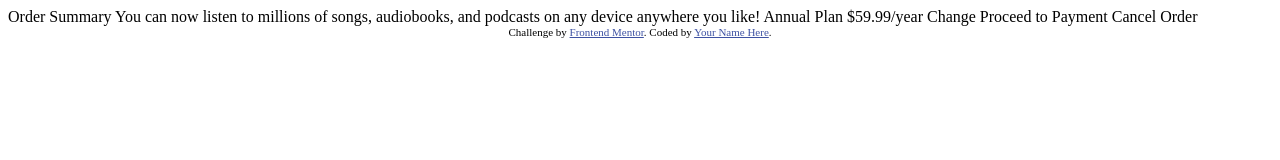
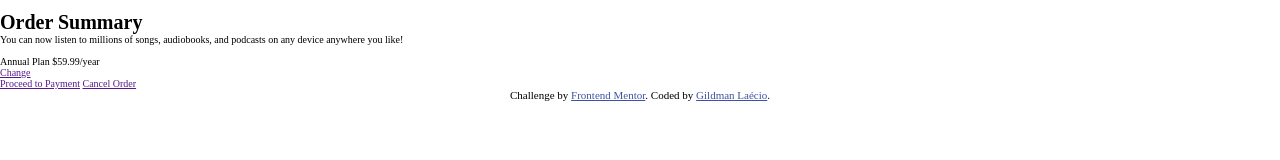
Before and after one commit to gillaercio/order-summary-component-main, a plain HTML site: page index.html in a window 1280 px wide. Drawn offline with nearby package versions, Linux system fonts and the light colour scheme; files that its build step writes are made by us from their sources.

Commit message:
HTML structure created

```diff
--- a/index.html
+++ b/index.html
@@ -2,36 +2,45 @@
 <html lang="en">
 <head>
   <meta charset="UTF-8">
-  <meta name="viewport" content="width=device-width, initial-scale=1.0"> <!-- displays site properly based on user's device -->
+  <meta name="viewport" content="width=device-width, initial-scale=1.0">
+  <link rel="preconnect" href="https://fonts.googleapis.com">
+  <link rel="preconnect" href="https://fonts.gstatic.com" crossorigin>
 
-  <link rel="icon" type="image/png" sizes="32x32" href="./images/favicon-32x32.png">
+  <link rel="icon" type="image/png" sizes="32x32" href="./assets/images/favicon-32x32.png">
 
   <title>Frontend Mentor | Order summary card</title>
 
-  <!-- Feel free to remove these styles or customise in your own stylesheet 👍 -->
-  <style>
-    .attribution { font-size: 11px; text-align: center; }
-    .attribution a { color: hsl(228, 45%, 44%); }
-  </style>
+  <link href="https://fonts.googleapis.com/css2?family=Red+Hat+Display:ital,wght@0,300..900;1,300..900&display=swap" rel="stylesheet">
+  <link rel="stylesheet" href="./assets/css/index.css">
 </head>
 <body>
 
-  Order Summary
+  <main>
+    <img src="" alt="">
 
-  You can now listen to millions of songs, audiobooks, and podcasts on any
-  device anywhere you like!
+    <h1>Order Summary</h1>
 
-  Annual Plan
-  $59.99/year
+    <p>
+      You can now listen to millions of songs, audiobooks, and podcasts on any
+      device anywhere you like!
+    </p>
 
-  Change
+    <div>
+      <img src="" alt="">
+      <div>
+        <span>Annual Plan</span>
+        <span>$59.99/year</span>
+      </div>
+      <a href="">Change</a>
+    </div>
 
-  Proceed to Payment
-  Cancel Order
+    <a href="">Proceed to Payment</a>
+    <a href="">Cancel Order</a>
+  </main>
 
-  <div class="attribution">
+  <footer class="attribution">
     Challenge by <a href="https://www.frontendmentor.io?ref=challenge" target="_blank">Frontend Mentor</a>.
-    Coded by <a href="#">Your Name Here</a>.
-  </div>
+    Coded by <a href="https://github.com/gillaercio/order-summary-component-main" target="_blank">Gildman Laécio</a>.
+  </footer>
 </body>
 </html>
--- /dev/null
+++ b/src/css/global.css
@@ -0,0 +1,23 @@
+* {
+  margin: 0;
+  padding: 0;
+  box-sizing: border-box;
+}
+
+html {
+  font-size: 62.5%;
+}
+
+:root {
+  --Pale-blue: hsl(225, 100%, 94%);
+  --Brightblue: hsl(245, 75%, 52%);
+
+  --Very-paleblue: hsl(225, 100%, 98%);
+  --Desaturatedblue: hsl(224, 23%, 55%);
+  --Dark-blue: hsl(223, 47%, 23%);
+
+  --red-hat: "Red Hat Display", serif;
+  --text-lg: 900 2.2em/150% var(--red-hat);
+  --text-md: 700 1.6em/150% var(--red-hat);
+  --text-sm: 500 1.4em/150% var(--red-hat);
+}
--- /dev/null
+++ b/src/css/index.css
@@ -0,0 +1,2 @@
+@import 'global.css';
+@import 'main.css';
--- /dev/null
+++ b/src/css/main.css
@@ -0,0 +1,8 @@
+.attribution {
+  font-size: 11px;
+  text-align: center;
+}
+
+.attribution a {
+  color: hsl(228, 45%, 44%);
+}
```
Also changed, not shown: src/images/favicon-32x32.png (renamed from images/favicon-32x32.png), src/images/icon-music.svg (renamed from images/icon-music.svg), src/images/illustration-hero.svg (renamed from images/illustration-hero.svg), src/images/pattern-background-desktop.svg (renamed from images/pattern-background-desktop.svg), src/images/pattern-background-mobile.svg (renamed from images/pattern-background-mobile.svg).
